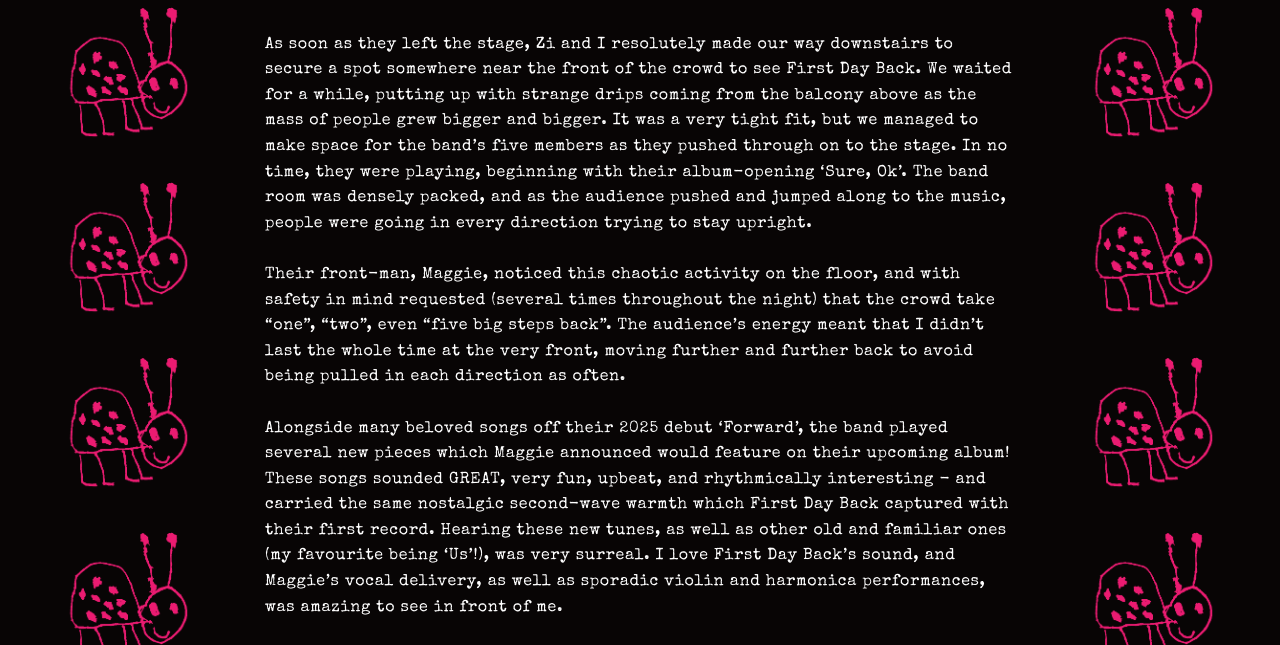
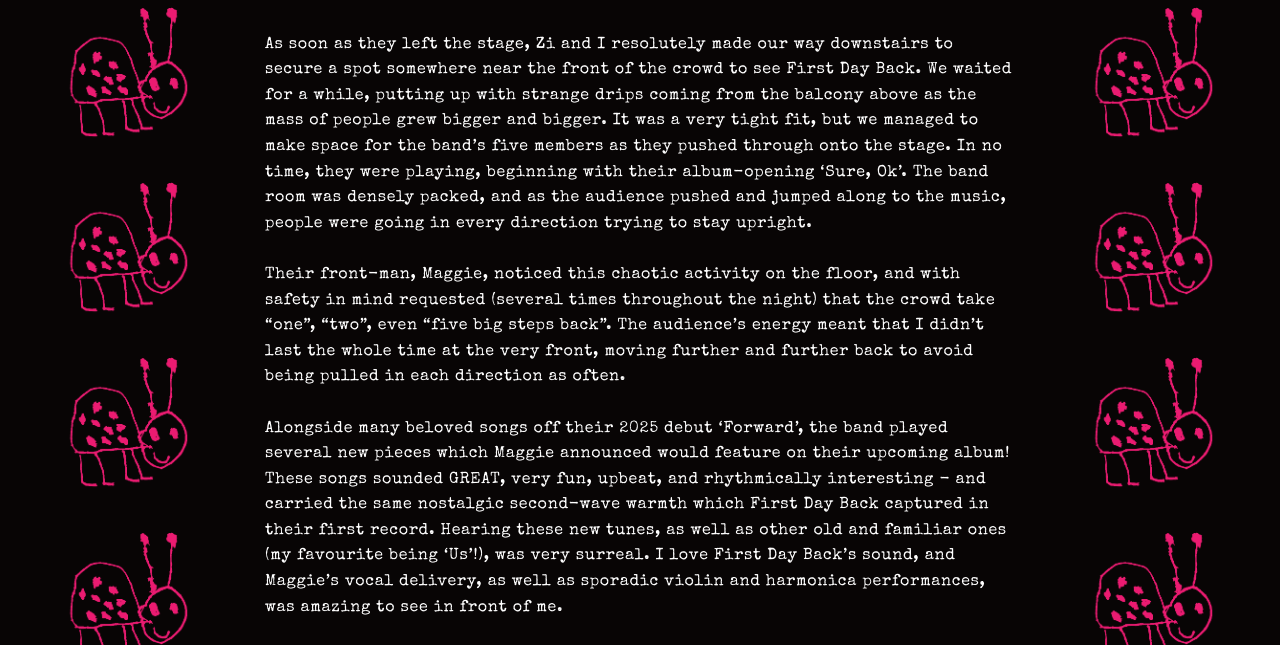
Before and after one commit to xxiwriterecipesnotlovelettersxx/xxiwriterecipesnotlovelettersxx.github.io, a Jekyll site: the page built from _posts/2026-09-30-first-day-back-mouseatouille-and-desire-path-at-smith-st-hotel.md, in a window 1280 px wide and 1400 px high, scrolled down 3485 px. Shown: the part 223-868 px from the top of the window. Built offline with Jekyll 4.4.1, drawn with Linux system fonts in a browser that asks for light colours; grey boxes are pictures that could not be loaded.

Commit message:
Fix formatting and update categories in blog post

```diff
--- a/_posts/2026-09-30-first-day-back-mouseatouille-and-desire-path-at-smith-st-hotel.md
+++ b/_posts/2026-09-30-first-day-back-mouseatouille-and-desire-path-at-smith-st-hotel.md
@@ -46,11 +46,11 @@ Mouseatouille's act was intimate and often vulnerably tender, with warm keys and
   </a>
 </div>
 
-As soon as they left the stage, Zi and I resolutely made our way downstairs to secure a spot somewhere near the front of the crowd to see First Day Back. We waited for a while, putting up with strange drips coming from the balcony above as the mass of people grew bigger and bigger. It was a very tight fit, but we managed to make space for the band's five members as they pushed through on to the stage. In no time, they were playing, beginning with their album-opening 'Sure, Ok'. The band room was densely packed, and as the audience pushed and jumped along to the music, people were going in every direction trying to stay upright.
+As soon as they left the stage, Zi and I resolutely made our way downstairs to secure a spot somewhere near the front of the crowd to see First Day Back. We waited for a while, putting up with strange drips coming from the balcony above as the mass of people grew bigger and bigger. It was a very tight fit, but we managed to make space for the band's five members as they pushed through onto the stage. In no time, they were playing, beginning with their album-opening 'Sure, Ok'. The band room was densely packed, and as the audience pushed and jumped along to the music, people were going in every direction trying to stay upright.
 <br><br>
 Their front-man, Maggie, noticed this chaotic activity on the floor, and with safety in mind requested (several times throughout the night) that the crowd take "one", "two", even "five big steps back". The audience's energy meant that I didn't last the whole time at the very front, moving further and further back to avoid being pulled in each direction as often.
 <br><br>
-Alongside many beloved songs off their 2025 debut 'Forward', the band played several new pieces which Maggie announced would feature on their upcoming album! These songs sounded GREAT, very fun, upbeat, and rhythmically interesting - and carried the same nostalgic second-wave warmth which First Day Back captured with their first record. Hearing these new tunes, as well as other old and familiar ones (my favourite being 'Us'!), was very surreal. I love First Day Back's sound, and Maggie's vocal delivery, as well as sporadic violin and harmonica performances, was amazing to see in front of me.
+Alongside many beloved songs off their 2025 debut 'Forward', the band played several new pieces which Maggie announced would feature on their upcoming album! These songs sounded GREAT, very fun, upbeat, and rhythmically interesting - and carried the same nostalgic second-wave warmth which First Day Back captured in their first record. Hearing these new tunes, as well as other old and familiar ones (my favourite being 'Us'!), was very surreal. I love First Day Back's sound, and Maggie's vocal delivery, as well as sporadic violin and harmonica performances, was amazing to see in front of me.
 
 <div class="gallery">
    <a href="/images/fdb1.JPG">
```
Also changed, not shown: other parts of _posts/2026-09-30-first-day-back-mouseatouille-and-desire-path-at-smith-st-hotel.md (+1 -1 lines).
